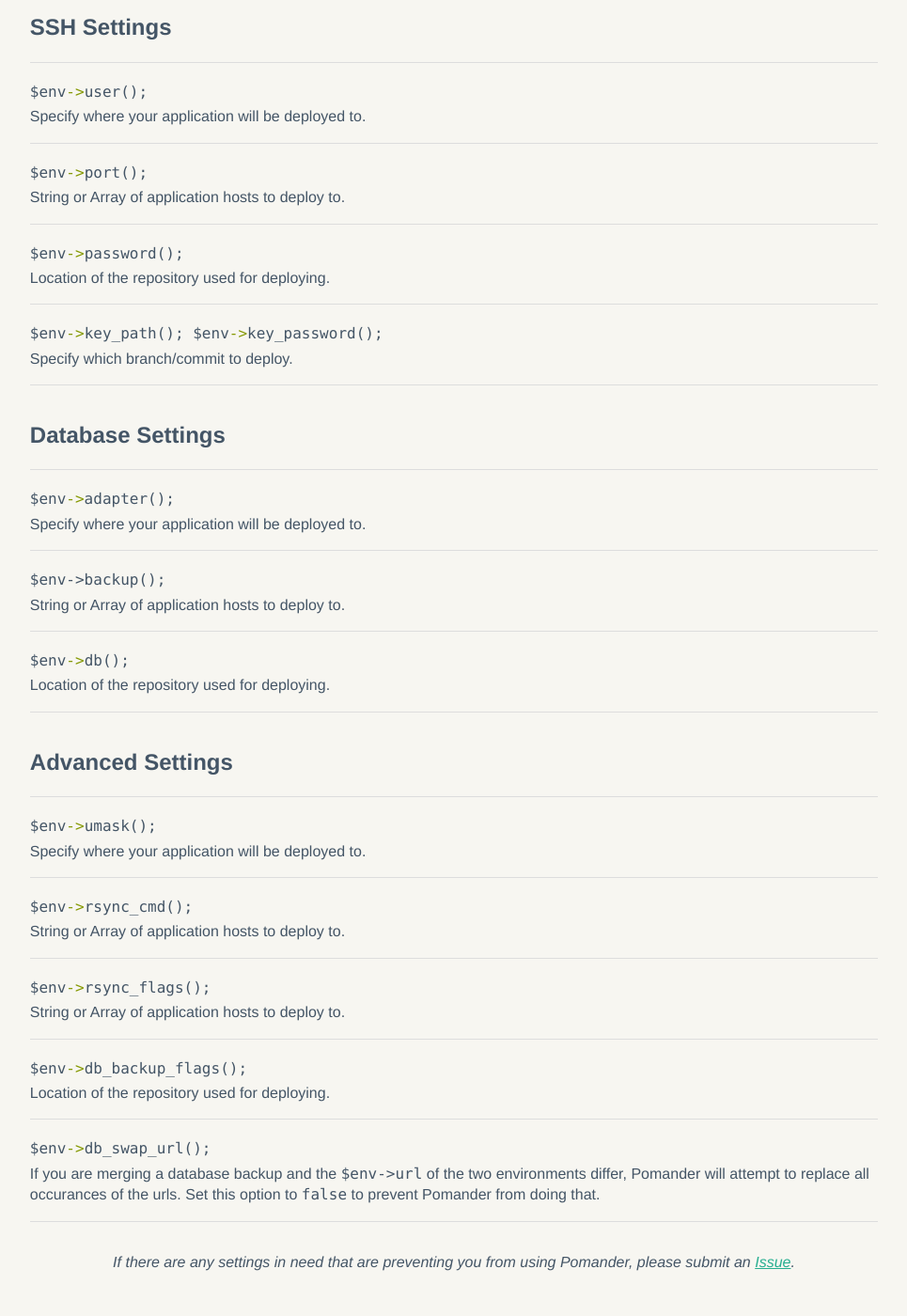
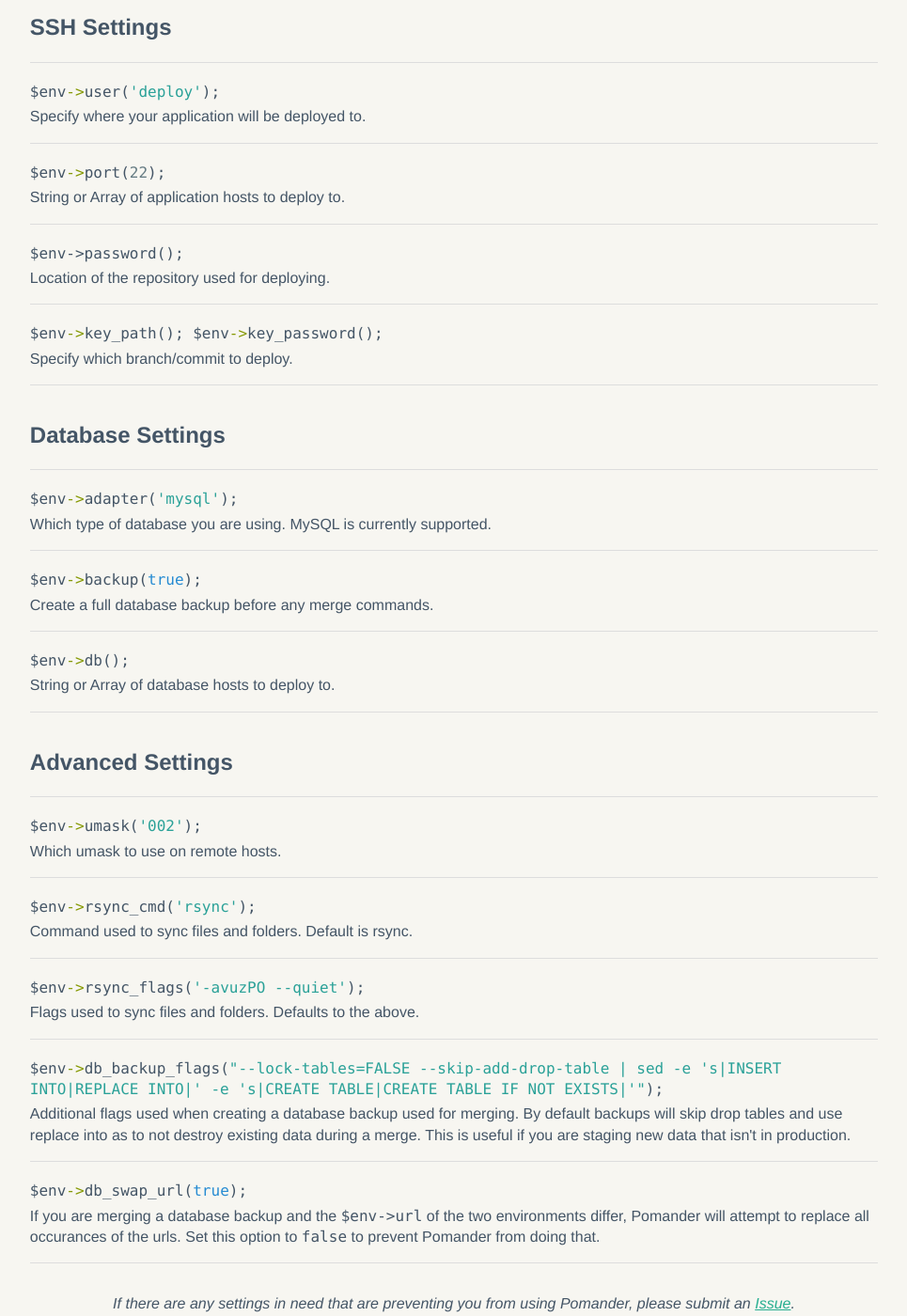
Before and after one commit to tamagokun/pomander, a Jekyll site: the page built from settings.html, in a window 1280 px wide and 1400 px high, scrolled down 1465 px. Shown: the whole window at 94% size, without its empty margins (157-1122 px from the left). Built offline with Jekyll 4.4.1, drawn with Linux system fonts in a browser that asks for light colours; some web fonts are replaced; some of the changed text lies outside the part shown.

Commit message:
MOAR DOCS

```diff
--- a/getting-started.html
+++ b/getting-started.html
@@ -21,7 +21,7 @@ $ touch deploy/experiment.php
 	<pre><code data-language="php">
 &lt;?php
   $env->user('deploy')
-      ->repository('git@github.com:github/teach.github.com.git')
+      ->repository('git@github.com:tamagokun/mikey-kong.git')
       ->deploy_to('/var/www/html')
       ->releases(true)
       ->app('wacky-experiment.test-node-1.rackspace.com')
--- a/index.html
+++ b/index.html
@@ -43,7 +43,7 @@ $ pom production db:backup staging db:merge
 	<pre><span>deploy/production.php</span><code data-language="php">
 &lt;?php
   $env->user('deploy')
-      ->repository('git@github.com:github/teach.github.com.git')
+      ->repository('git@github.com:tamagokun/mikey-kong.git')
       ->deploy_to('/var/www/html')
       ->releases(true)
       ->app(array(
--- a/settings.html
+++ b/settings.html
@@ -33,15 +33,15 @@ $env->super_secret_setting // true
 			<p>Specify which branch/commit to deploy.</p>
 		</li>
 		<li>
-			<code data-language="php">$env->scm</code>
+			<code data-language="php">$env->scm('git');</code>
 			<p>SCM to use. Git and Svn are currently supported. Defaults to git</p>
 		</li>
 		<li>
-			<code data-language="php">$env->releases</code>
+			<code data-language="php">$env->releases(true);</code>
 			<p>Use current/releases/shared structure. (true/false/number of releases to keep) Default: false</p>
 		</li>
 		<li>
-			<code data-language="php">$env->remote_cache</code>
+			<code data-language="php">$env->remote_cache(true);</code>
 			<p>Cache repository for faster deploys. (true/false) Default: true when releases are set</p>
 		</li>
 	</ul>
@@ -50,11 +50,11 @@ $env->super_secret_setting // true
 	<h2>SSH Settings</h2>
 	<ul class="settings">
 		<li>
-			<code data-language="php">$env->user();</code>
+			<code data-language="php">$env->user('deploy');</code>
 			<p>Specify where your application will be deployed to.</p>
 		</li>
 		<li>
-			<code data-language="php">$env->port();</code>
+			<code data-language="php">$env->port(22);</code>
 			<p>String or Array of application hosts to deploy to.</p>
 		</li>
 		<li>
@@ -71,16 +71,16 @@ $env->super_secret_setting // true
 	<h2>Database Settings</h2>
 	<ul class="settings">
 		<li>
-			<code data-language="php">$env->adapter();</code>
-			<p>Specify where your application will be deployed to.</p>
+			<code data-language="php">$env->adapter('mysql');</code>
+			<p>Which type of database you are using. MySQL is currently supported.</p>
 		</li>
 		<li>
-			<code data-language="php">$env->backup();</code>
-			<p>String or Array of application hosts to deploy to.</p>
+			<code data-language="php">$env->backup(true);</code>
+			<p>Create a full database backup before any merge commands.</p>
 		</li>
 		<li>
 			<code data-language="php">$env->db();</code>
-			<p>Location of the repository used for deploying.</p>
+			<p>String or Array of database hosts to deploy to.</p>
 		</li>
 	</ul>
 </section>
@@ -88,23 +88,23 @@ $env->super_secret_setting // true
 	<h2>Advanced Settings</h2>
 	<ul class="settings">
 		<li>
-			<code data-language="php">$env->umask();</code>
-			<p>Specify where your application will be deployed to.</p>
+			<code data-language="php">$env->umask('002');</code>
+			<p>Which umask to use on remote hosts.</p>
 		</li>
 		<li>
-			<code data-language="php">$env->rsync_cmd();</code>
-			<p>String or Array of application hosts to deploy to.</p>
+			<code data-language="php">$env->rsync_cmd('rsync');</code>
+			<p>Command used to sync files and folders. Default is rsync.</p>
 		</li>
 		<li>
-			<code data-language="php">$env->rsync_flags();</code>
-			<p>String or Array of application hosts to deploy to.</p>
+			<code data-language="php">$env->rsync_flags('-avuzPO --quiet');</code>
+			<p>Flags used to sync files and folders. Defaults to the above.</p>
 		</li>
 		<li>
-			<code data-language="php">$env->db_backup_flags();</code>
-			<p>Location of the repository used for deploying.</p>
+			<code data-language="php">$env->db_backup_flags("--lock-tables=FALSE --skip-add-drop-table | sed -e 's|INSERT INTO|REPLACE INTO|' -e 's|CREATE TABLE|CREATE TABLE IF NOT EXISTS|'");</code>
+			<p>Additional flags used when creating a database backup used for merging. By default backups will skip drop tables and use replace into as to not destroy existing data during a merge. This is useful if you are staging new data that isn't in production.</p>
 		</li>
 		<li>
-			<code data-language="php">$env->db_swap_url();</code>
+			<code data-language="php">$env->db_swap_url(true);</code>
 			<p>If you are merging a database backup and the <code>$env-&gt;url</code> of the two environments differ, Pomander will attempt to replace all occurances of the urls. Set this option to <code>false</code> to prevent Pomander from doing that.</p>
 		</li>
 	</ul>
--- a/tasks.html
+++ b/tasks.html
@@ -42,16 +42,16 @@ task('the_task_name', function($app) {
 	<p>The first string in the task method will always define the name of the task.</p>
 	<pre><code data-language="php">
 task('sass', function($app) {
-	exec_cmd("");
+  exec_cmd("sass stylesheets/sass:stylesheets/compiled");
 });
 
 task('coffee', function($app) {
-	exec_cmd("cofee");
+  exec_cmd("coffee --compile --output lib/ src/");
 });
 
 desc("Compile application assets");
 task('assets', 'sass', 'coffee', function($app) {
-
+  info("assets", "compiled!");
 });
 	</code></pre>
 	<p>Subsequent strings passed before the callable block are dependency tasks that are run <strong>before</strong> the main task can run.</p>
```
Also changed, not shown: wordpress.html (+45 -7 lines).
